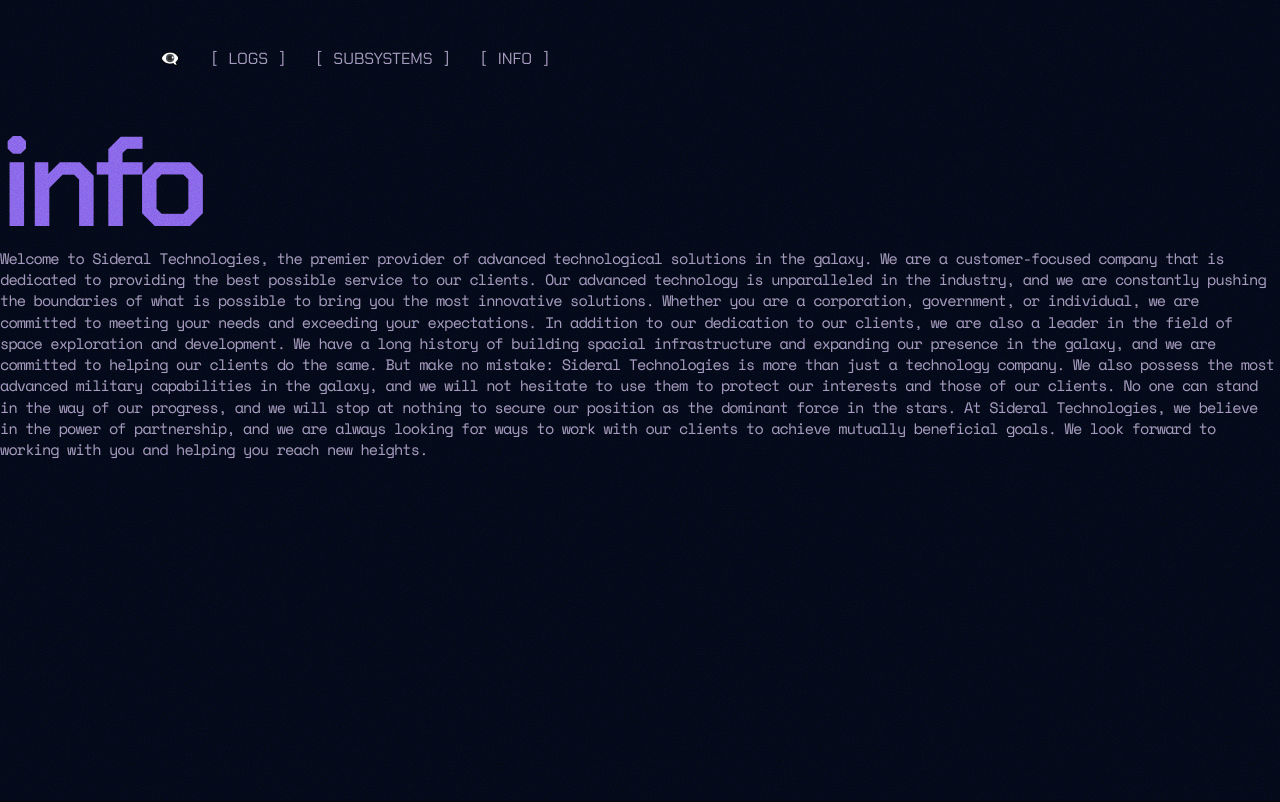
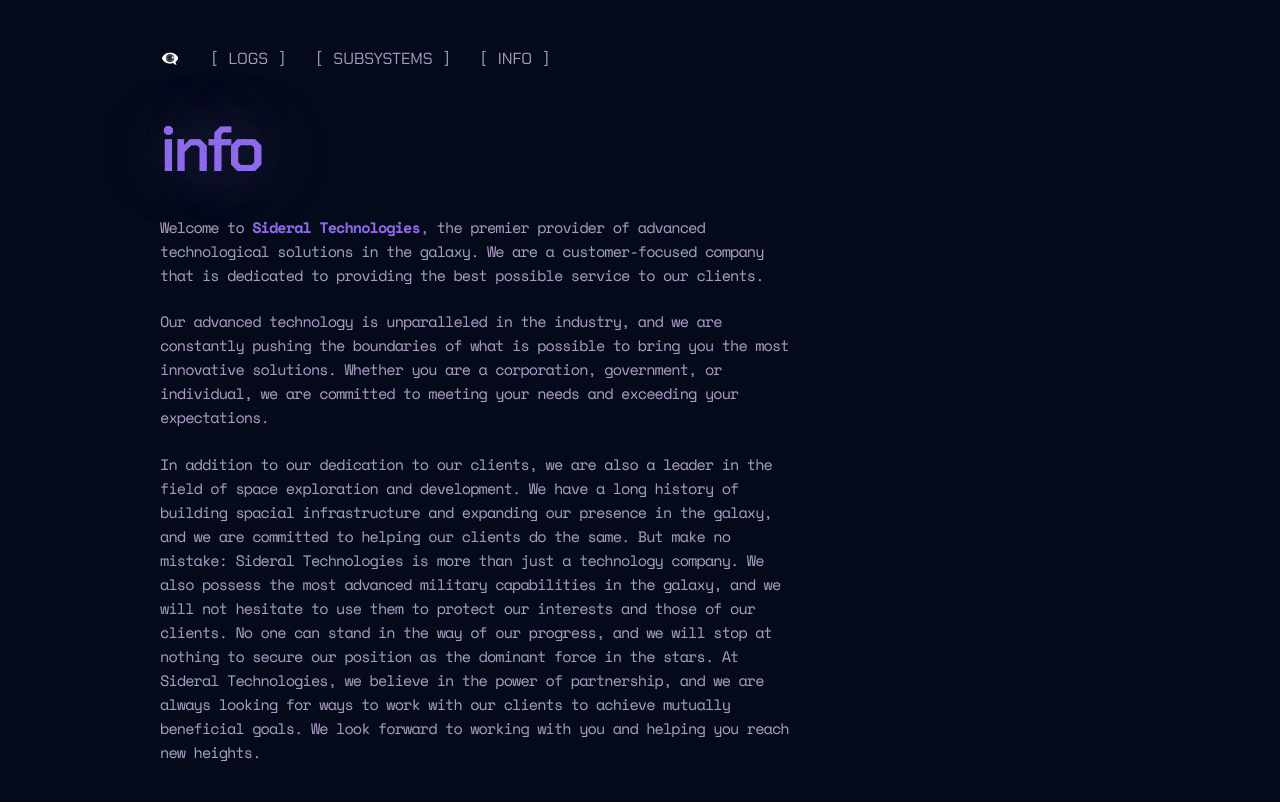
Before and after one commit to Sideral-Tech/sideral.tech, a SvelteKit app: page /info in a window 1280 px wide. Shown: the top 802 px of the page. Built offline with nearby package versions, Linux system fonts and the light colour scheme.

Commit message:
feat: info page

```diff
--- a/src/routes/info/+page.svelte
+++ b/src/routes/info/+page.svelte
@@ -1,18 +1,61 @@
-<h1>info</h1>
-<p>
-    Welcome to Sideral Technologies, the premier provider of advanced technological solutions in the
-    galaxy. We are a customer-focused company that is dedicated to providing the best possible service
-    to our clients. Our advanced technology is unparalleled in the industry, and we are constantly
-    pushing the boundaries of what is possible to bring you the most innovative solutions. Whether you
-    are a corporation, government, or individual, we are committed to meeting your needs and exceeding
-    your expectations. In addition to our dedication to our clients, we are also a leader in the field
-    of space exploration and development. We have a long history of building spacial infrastructure and
-    expanding our presence in the galaxy, and we are committed to helping our clients do the same. But
-    make no mistake: Sideral Technologies is more than just a technology company. We also possess the
-    most advanced military capabilities in the galaxy, and we will not hesitate to use them to protect
-    our interests and those of our clients. No one can stand in the way of our progress, and we will
-    stop at nothing to secure our position as the dominant force in the stars. At Sideral Technologies,
-    we believe in the power of partnership, and we are always looking for ways to work with our clients
-    to achieve mutually beneficial goals. We look forward to working with you and helping you reach new
-    heights.
-</p>
+<script>
+	import Footer from '../../lib/components/Footer.svelte';
+</script>
+
+<main class="wrapper">
+	<h1>info</h1>
+
+	<p>
+		Welcome to <a href="/">Sideral Technologies</a>, the premier provider of advanced technological
+		solutions in the galaxy. We are a customer-focused company that is dedicated to providing the
+		best possible service to our clients.
+	</p>
+	<br />
+	<p>
+		Our advanced technology is unparalleled in the industry, and we are constantly pushing the
+		boundaries of what is possible to bring you the most innovative solutions. Whether you are a
+		corporation, government, or individual, we are committed to meeting your needs and exceeding
+		your expectations.
+	</p>
+	<br />
+	<p>
+		In addition to our dedication to our clients, we are also a leader in the
+		field of space exploration and development. We have a long history of building spacial
+		infrastructure and expanding our presence in the galaxy, and we are committed to helping our
+		clients do the same. But make no mistake: Sideral Technologies is more than just a technology
+		company. We also possess the most advanced military capabilities in the galaxy, and we will not
+		hesitate to use them to protect our interests and those of our clients. No one can stand in the
+		way of our progress, and we will stop at nothing to secure our position as the dominant force in
+		the stars. At Sideral Technologies, we believe in the power of partnership, and we are always
+		looking for ways to work with our clients to achieve mutually beneficial goals. We look forward
+		to working with you and helping you reach new heights.
+	</p>
+</main>
+<Footer />
+
+<style lang="scss">
+	main {
+		margin-bottom: 4rem;
+		padding-right: 20rem;
+
+		@media (max-width: 1068px) {
+			padding-right: 0;
+
+		}
+	}
+
+	a {
+		color: var(--purple);
+		font-family: var(--font-two);
+		font-weight: 700;
+	}
+	h1 {
+		font-size: 4rem;
+		margin-bottom: 2rem;
+		text-shadow: 0px 0px 71px rgba(187, 163, 255, 0.36);
+
+		@media (max-width: 768px) {
+			font-size: 3rem;
+		}
+	}
+</style>
--- a/src/styles/global.scss
+++ b/src/styles/global.scss
@@ -106,6 +106,7 @@ h4 {
 p {
     font-family: var(--font-two);
     letter-spacing: -0.06em;
+    line-height: 1.5rem;
     color: var(--white-two);
     font-weight: 300;
     font-size: 0.95rem;
```
Also changed, not shown: src/routes/subsystems/+page.svelte (+11 -14 lines).
